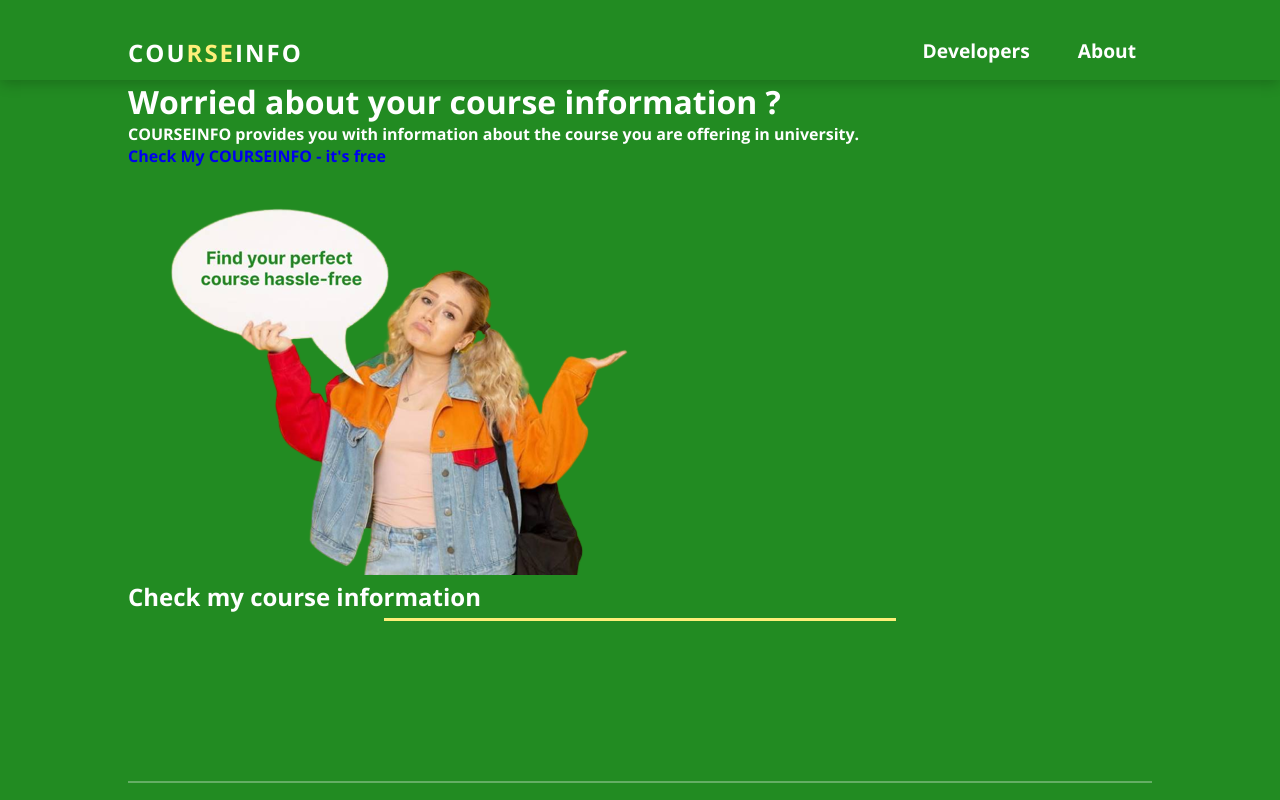
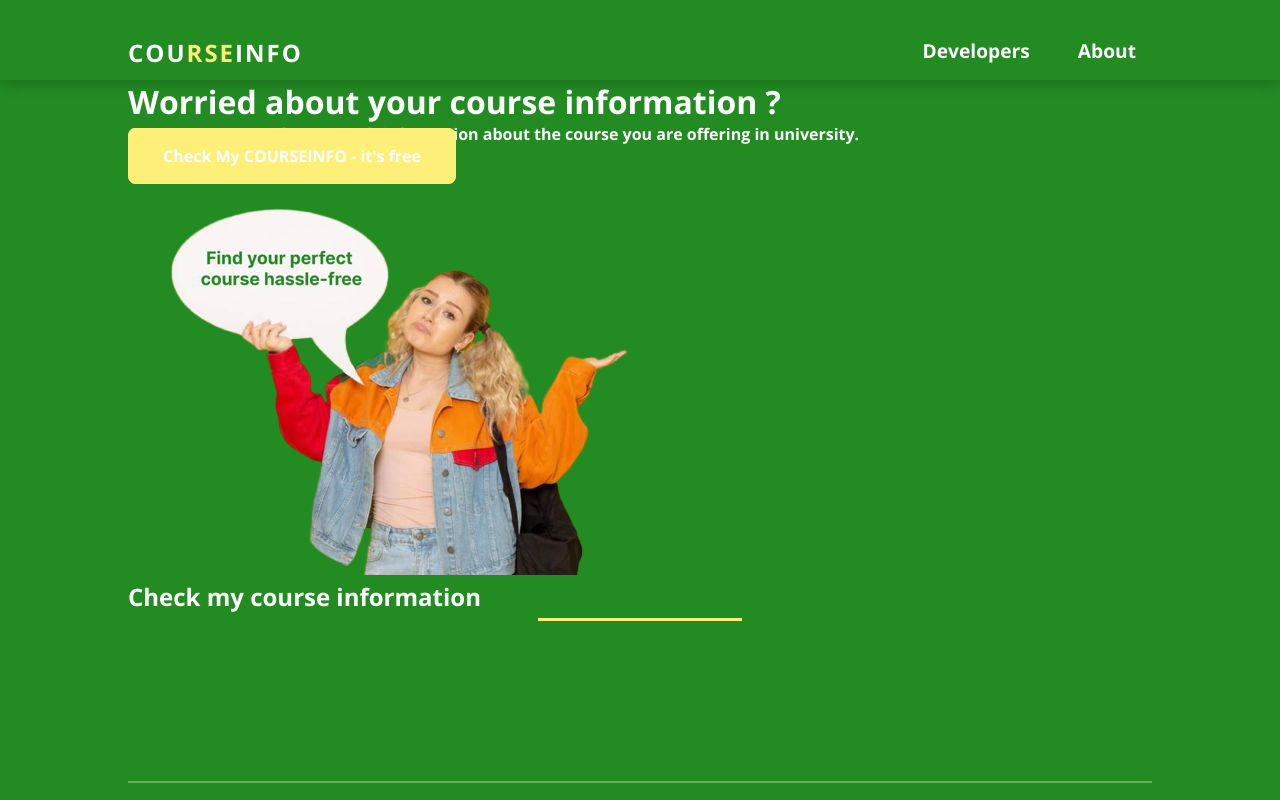
Before and after one commit to EniolaAdemola/course-info, a React (Create React App) app: page / in a window 1280 px wide. Shown: the top 800 px of the page. Built offline with nearby package versions, Linux system fonts and the light colour scheme.

Commit message:
update index style

```diff
--- a/src/index.scss
+++ b/src/index.scss
@@ -100,7 +100,7 @@
     background-color: $secondaryColor;
     height: 0.2rem;
     margin: 0.3rem auto 1.3rem;
-    width: 50%;
+    width: 20%;
 }
 
 .none {
@@ -114,6 +114,22 @@ hr {
     margin: 1em 0;
     padding: 0;
 }
+
+.btn {
+    color: $colorWhite;
+    width: fit-content;
+    padding: 0.9rem 2rem;
+    background-color: $secondaryColor;
+    border-radius: 0.5rem;
+    transition: $transition;
+    border: 3px solid $secondaryColor;
+
+    &:hover {
+        background: $primaryColor;
+        transition: $transition;
+    }
+}
+
 /******************** MEADIA QUERIES (medium screens) ********************/
 @media screen and (max-width: 1024px) {
     .container {
```
